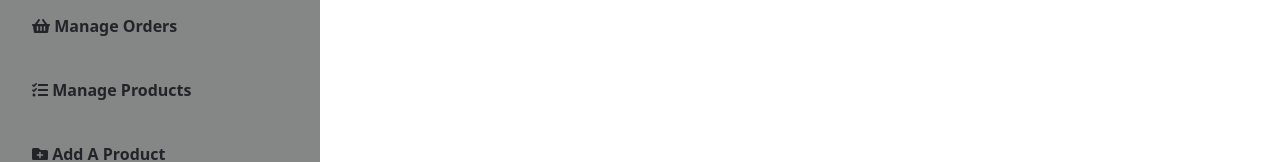
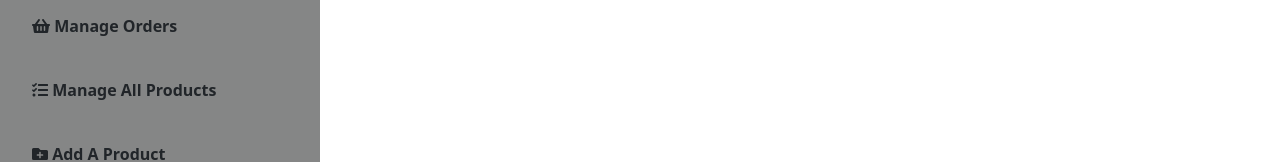
Before and after one commit to zahidhasan2806/UniqueShop_group-project_client, a React (Create React App) app: page /dashboard in a window 1280 px wide. Shown: the part 466-628 px from the top of the page. Built offline with nearby package versions, Linux system fonts and the light colour scheme; no server answers.

Commit message:
change name

```diff
--- a/src/Components/Pages/Dashboard/Dashboard.js
+++ b/src/Components/Pages/Dashboard/Dashboard.js
@@ -33,7 +33,7 @@ const Dashboard = () => {
                                 {/* </>}
                             {admin && <div> */}
                                 <Nav.Link className='text-dark fw-bold' as={Link} to="/dashboard/manageorders"> <FontAwesomeIcon icon={faShoppingBasket} /> Manage  Orders</Nav.Link><br />
-                                <Nav.Link className='text-dark fw-bold' as={Link} to="/dashboard/manageallproducts"> <FontAwesomeIcon icon={faTasks} /> Manage Products</Nav.Link><br />
+                                <Nav.Link className='text-dark fw-bold' as={Link} to="/dashboard/manageallproducts"> <FontAwesomeIcon icon={faTasks} /> Manage All Products</Nav.Link><br />
                                 <Nav.Link className='text-dark fw-bold' as={Link} to="/dashboard/addnewproduct"><FontAwesomeIcon icon={faFolderPlus} /> Add A Product</Nav.Link><br />
                                 <Nav.Link className='text-dark fw-bold' as={Link} to="/dashboard/makeadmin"><FontAwesomeIcon icon={faUserShield} /> Make Admin</Nav.Link><br />
                                 {/* </div>} */}
```
